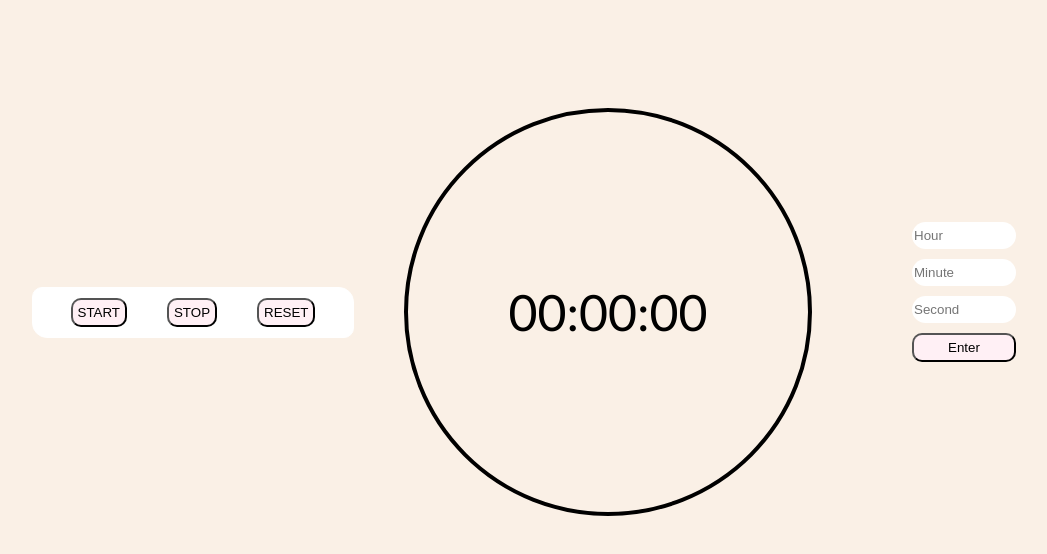
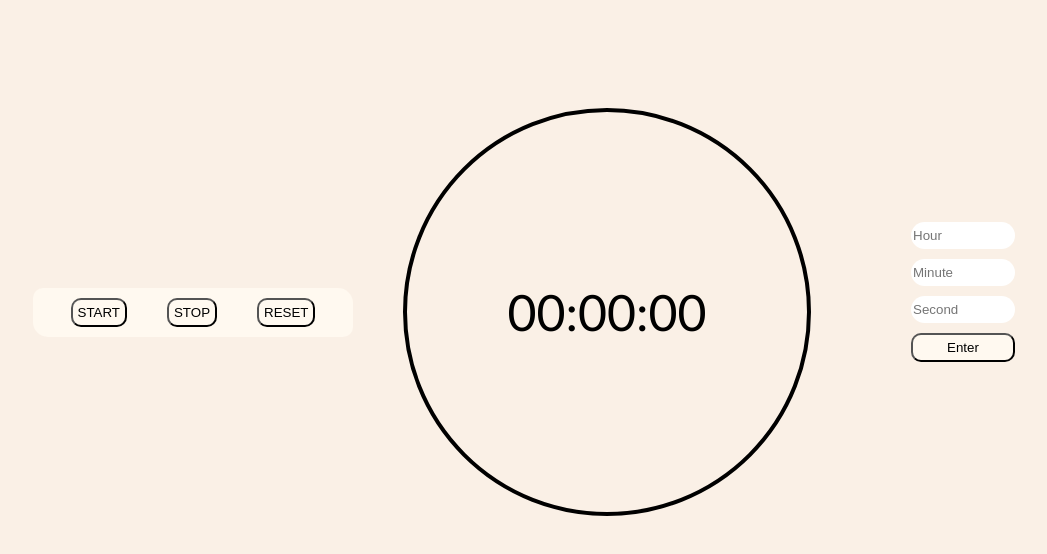
Before and after one commit to Winnerezy/Pomi, a plain HTML site: page index.html in a window 1280 px wide. Shown: the whole page, without its empty margins (91-1138 px from the left). Drawn offline with Linux system fonts and the light colour scheme.

Commit message:
button color changed

```diff
--- a/style.css
+++ b/style.css
@@ -15,18 +15,18 @@ body{
     justify-content: center;
     top: 100px;
     right: 100px;
-    background-color: white;
-    border: 1px solid white;
+    background-color: rgb(255, 249, 240);
     width: 300px;
     padding: 10px;
     border-radius: 10px 15px 10px 15px;
 }
 
 button{
-    background-color: lavenderblush;
+    background-color: rgb(255, 249, 240);;
     font-family: Arial;
     border-radius: 10px;
     padding: 5px;
+
 }
 #container{
     display: flex;
```
